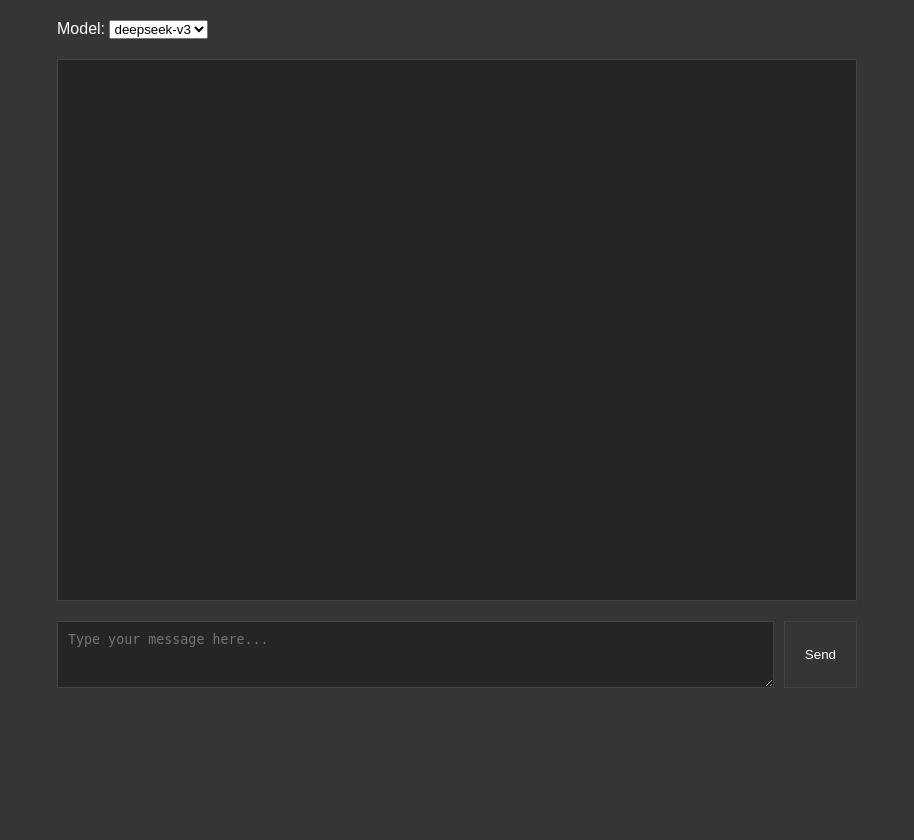
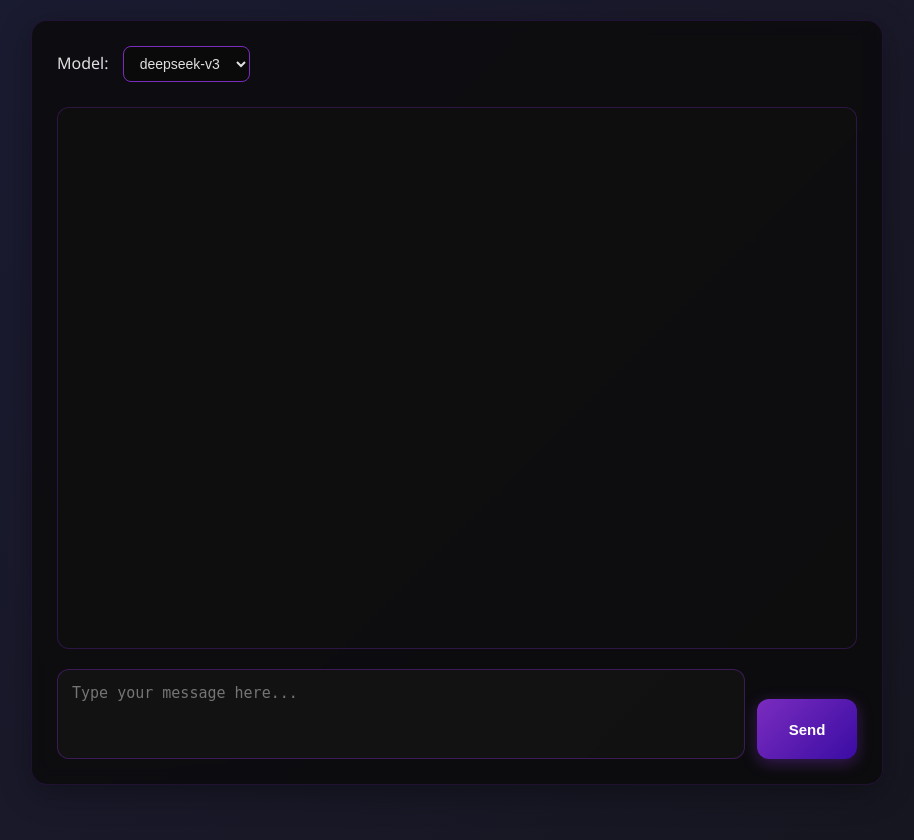
Before and after one commit to Prikalel/OLLAMACHAT, a Flask app: page / in a window 1280 px wide. Shown: the whole page, without its empty margins (183-1097 px from the left). Before the commit the page ends 688 px from the top, so only its background shows below. Run offline with Flask 3, Linux system fonts and the light colour scheme; data that the repository does not hold is empty.

Commit message:
красота

```diff
--- a/app.py
+++ b/app.py
@@ -41,7 +41,7 @@ def load():
             with open('global.pkl', 'rb') as inp:
                 loaded = pickle.load(inp)
                 global_session.update(loaded)
-                print("Loaded existing chat history " + str(len(global_session["messages"])))
+                print("Loaded existing chat history " + str(len(global_session["messages"])) + " current model " + global_session["model"])
         except Exception as e:
             print(f"Error loading session: {str(e)}")
 
@@ -260,4 +260,4 @@ def serve_image(filename):
     return send_from_directory(app.config["IMAGE_FOLDER"], filename)
 
 if __name__ == "__main__":
-    app.run(debug=True)
+    app.run(debug=True, host="0.0.0.0", port=8080)
--- a/templates/index.html
+++ b/templates/index.html
@@ -5,85 +5,223 @@
     <title>Chat Application</title>
     <style>
         :root {
-            --dark-bg: #353535;
-            --darker-bg: #252525;
-            --text-color: white;
+            --dark-bg: #121212;
+            --darker-bg: #0a0a0a;
+            --text-color: #e0e0e0;
             --user-color: #4FC3F7;
             --ai-color: #FF8A80;
             --thinking-color: #A9A9A9;
+            --primary-accent: #7b2cbf;
+            --secondary-accent: #00bbf9;
+            --button-bg: linear-gradient(135deg, #7b2cbf 0%, #3a0ca3 100%);
+            --button-hover: linear-gradient(135deg, #9d4edd 0%, #4a1dce 100%);
+            --glow-effect: 0 0 10px rgba(123, 44, 191, 0.7);
+        }
+
+        @keyframes gradientBG {
+            0% { background-position: 0% 50%; }
+            50% { background-position: 100% 50%; }
+            100% { background-position: 0% 50%; }
         }
 
         body {
-            background-color: var(--dark-bg);
+            background: linear-gradient(-45deg, #121212, #1a1a2e, #16213e, #0f3460);
+            background-size: 400% 400%;
+            animation: gradientBG 15s ease infinite;
             color: var(--text-color);
-            font-family: Arial, sans-serif;
+            font-family: 'Segoe UI', Tahoma, Geneva, Verdana, sans-serif;
             margin: 0;
             padding: 20px;
+            min-height: 100vh;
         }
 
         .chat-container {
             max-width: 800px;
             margin: 0 auto;
+            background-color: rgba(10, 10, 10, 0.8);
+            border-radius: 16px;
+            padding: 25px;
+            box-shadow: 0 8px 32px rgba(0, 0, 0, 0.3);
+            backdrop-filter: blur(8px);
+            border: 1px solid rgba(123, 44, 191, 0.2);
         }
 
         .model-selector {
-            margin-bottom: 20px;
+            margin-bottom: 25px;
+        }
+
+        #model-select {
+            background-color: var(--darker-bg);
+            color: var(--text-color);
+            border: 1px solid var(--primary-accent);
+            border-radius: 8px;
+            padding: 8px 12px;
+            font-size: 14px;
+            margin-left: 10px;
+            transition: all 0.3s ease;
+        }
+
+        #model-select:focus {
+            outline: none;
+            border-color: var(--secondary-accent);
+            box-shadow: var(--glow-effect);
         }
 
         #chat-display {
             height: 500px;
-            border: 1px solid #444;
+            border: 1px solid rgba(123, 44, 191, 0.3);
             padding: 20px;
             overflow-y: auto;
-            background-color: var(--darker-bg);
+            background-color: rgba(15, 15, 15, 0.6);
             margin-bottom: 20px;
+            border-radius: 12px;
+            scrollbar-width: thin;
+            scrollbar-color: var(--primary-accent) var(--darker-bg);
+        }
+
+        #chat-display::-webkit-scrollbar {
+            width: 8px;
+        }
+
+        #chat-display::-webkit-scrollbar-track {
+            background: var(--darker-bg);
+            border-radius: 4px;
+        }
+
+        #chat-display::-webkit-scrollbar-thumb {
+            background-color: var(--primary-accent);
+            border-radius: 4px;
         }
 
         .message {
-            margin-bottom: 15px;
+            margin-bottom: 20px;
+            padding: 12px 16px;
+            border-radius: 12px;
+            background-color: rgba(30, 30, 30, 0.6);
+            animation: fadeIn 0.3s ease-out;
+            transition: transform 0.2s ease;
+        }
+
+        .message:hover {
+            transform: translateX(5px);
+        }
+
+        @keyframes fadeIn {
+            from { opacity: 0; transform: translateY(10px); }
+            to { opacity: 1; transform: translateY(0); }
         }
 
         .user-message {
             color: var(--user-color);
+            border-left: 4px solid var(--user-color);
+            margin-right: 20%;
         }
 
         .ai-message {
             color: var(--ai-color);
+            border-left: 4px solid var(--ai-color);
+            margin-left: 20%;
         }
 
         .thinking {
             color: var(--thinking-color);
             font-style: italic;
+            border-left: 4px solid var(--thinking-color);
         }
 
         #input-area {
             display: flex;
-            gap: 10px;
+            gap: 12px;
+            align-items: flex-end;
         }
 
         #message-input {
             flex-grow: 1;
-            padding: 10px;
-            background-color: var(--darker-bg);
+            padding: 14px;
+            background-color: rgba(20, 20, 20, 0.8);
             color: var(--text-color);
-            border: 1px solid #444;
+            border: 1px solid rgba(123, 44, 191, 0.4);
+            border-radius: 12px;
+            resize: none;
+            font-size: 15px;
+            transition: all 0.3s ease;
+            min-height: 60px;
+            max-height: 150px;
+        }
+
+        #message-input:focus {
+            outline: none;
+            border-color: var(--secondary-accent);
+            box-shadow: var(--glow-effect);
         }
 
         button {
-            padding: 10px 20px;
-            background-color: #353535;
+            padding: 12px 24px;
+            background: var(--button-bg);
             color: white;
-            border: 1px solid #444;
+            border: none;
+            border-radius: 12px;
             cursor: pointer;
+            font-weight: 600;
+            font-size: 15px;
+            transition: all 0.3s ease;
+            box-shadow: 0 4px 15px rgba(123, 44, 191, 0.4);
+            height: 60px;
+            min-width: 100px;
         }
 
         button:hover {
-            background-color: #454545;
+            background: var(--button-hover);
+            transform: translateY(-2px);
+            box-shadow: 0 6px 20px rgba(123, 44, 191, 0.6);
+        }
+
+        button:active {
+            transform: translateY(0);
         }
 
         img.chat-image {
             max-width: 512px;
             margin: 10px 0;
+            border-radius: 8px;
+            border: 1px solid rgba(123, 44, 191, 0.3);
+            box-shadow: 0 4px 15px rgba(0, 0, 0, 0.3);
+            transition: transform 0.3s ease;
+        }
+
+        img.chat-image:hover {
+            transform: scale(1.02);
+        }
+
+        .message strong {
+            font-weight: 600;
+            text-shadow: 0 0 5px currentColor;
+        }
+
+        /* Neon effect for AI and User labels */
+        .user-message strong {
+            color: var(--user-color);
+        }
+
+        .ai-message strong {
+            color: var(--ai-color);
+        }
+
+        /* Responsive adjustments */
+        @media (max-width: 768px) {
+            .chat-container {
+                padding: 15px;
+                border-radius: 12px;
+            }
+
+            #chat-display {
+                height: 400px;
+            }
+
+            .user-message, .ai-message {
+                margin-left: 0;
+                margin-right: 0;
+            }
         }
     </style>
 </head>
@@ -125,7 +263,7 @@
                 chatDisplay.append(imgHtml);
             } else {
                 const messageHtml = `<div class="message ${messageClass}">
-                    <strong>${prefix}</strong> <a style="color: #FFFFFF;"> ${content} </a>
+                    <strong>${prefix}</strong> <span style="color: #e0e0e0;">${content}</span>
                 </div>`;
                 chatDisplay.append(messageHtml);
             }
@@ -226,15 +364,13 @@
             }
         });
 
-        // Add this at the bottom of the script section
+        // Load chat history
         $(document).ready(function() {
-            // Load chat history
             fetch('/get_history')
                 .then(response => response.json())
                 .then(messages => {
                     messages.forEach(msg => {
                         const isImage = msg.content.replace(/^(\<p\>)/,"").startsWith('image_') && msg.role === 'assistant';
-                        //console.log(isImage);
                         if (isImage) {
                             appendMessage(msg.role, msg.content.replace(/^(\<p\>)/,"").replace(/(\<\/p\>)$/,""), isImage);
                         } else {
```
